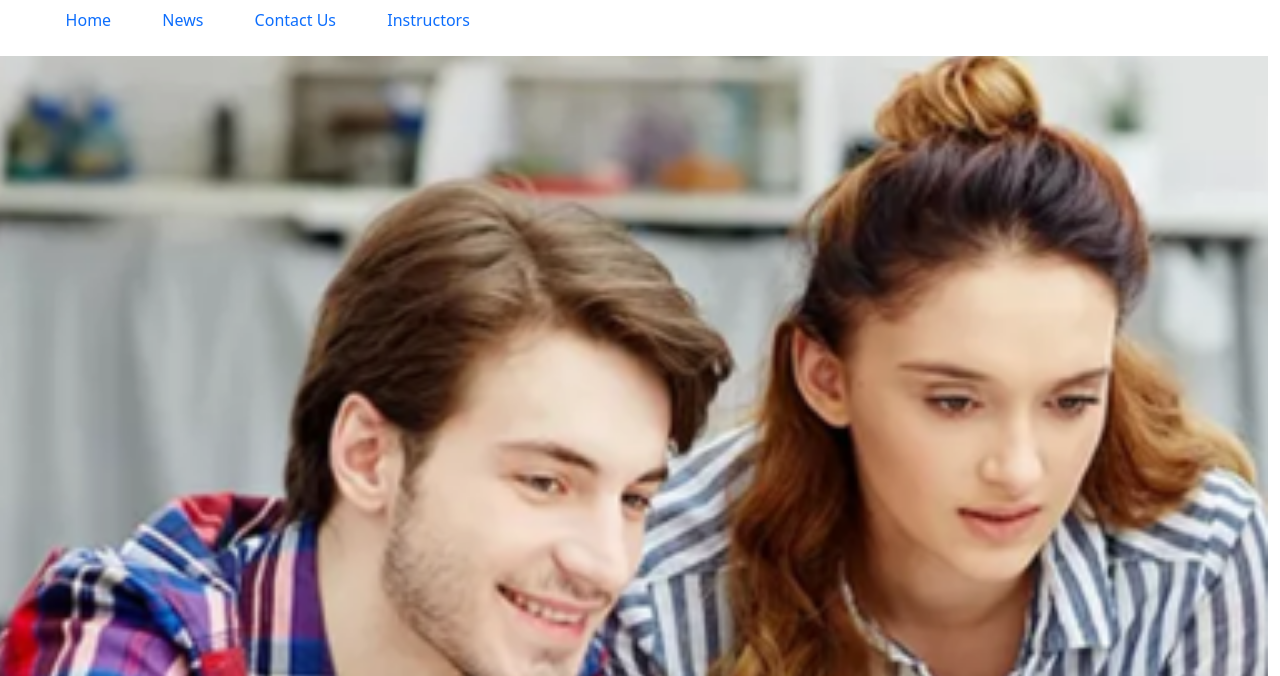
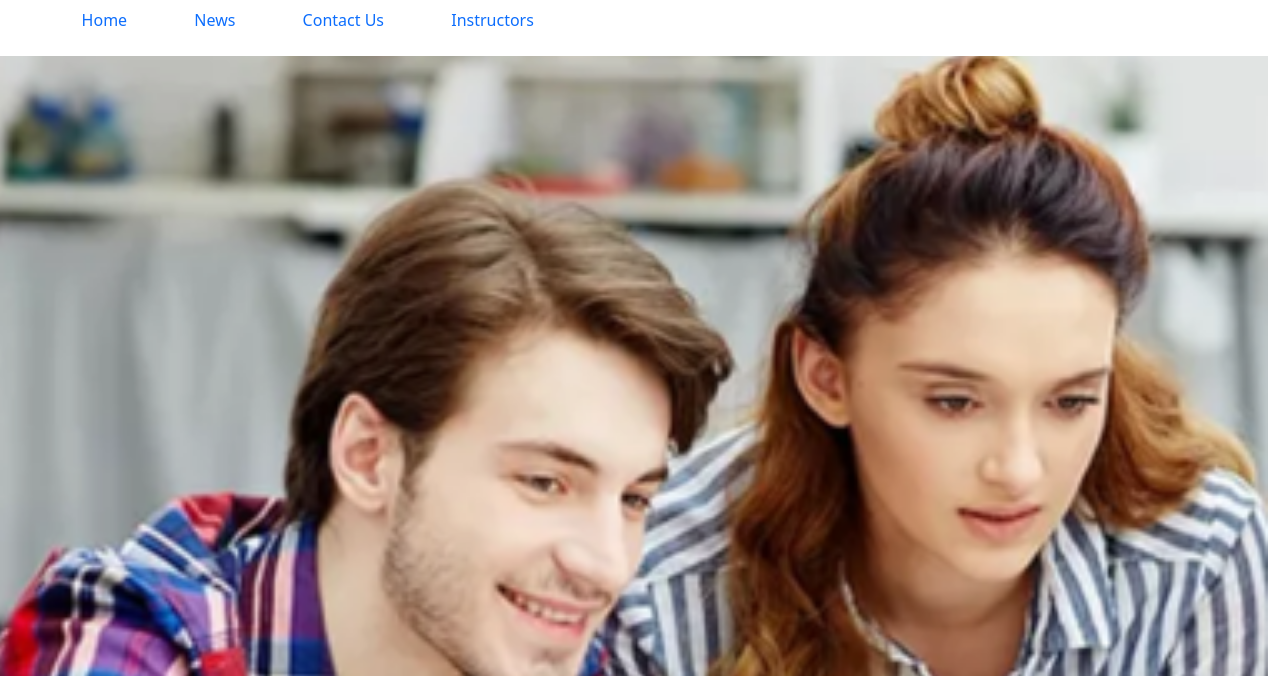
Before and after one commit to esthersam20/pages, a plain HTML site: page index.html in a window 1280 px wide. Shown: the top 676 px of the page. Drawn offline with nearby package versions, Linux system fonts and the light colour scheme.

Commit message:
workdone

```diff
--- a/css/main.css
+++ b/css/main.css
@@ -62,7 +62,7 @@ h1{
 }
 li{
 	margin: 0rem 0.1rem 0rem 0.1rem;
-	padding-left: 1rem;
+	padding-left: 2rem;
 }
 ul{
 	list-style-type: none;
```
